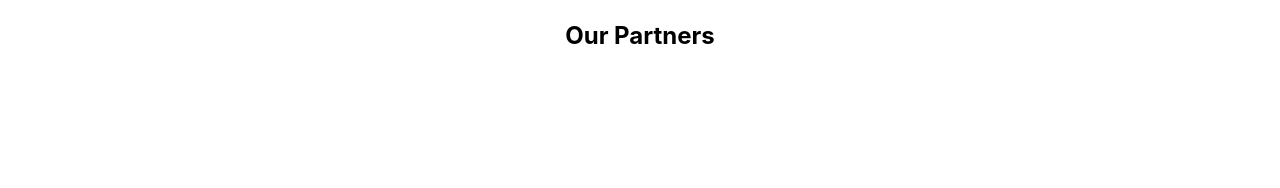
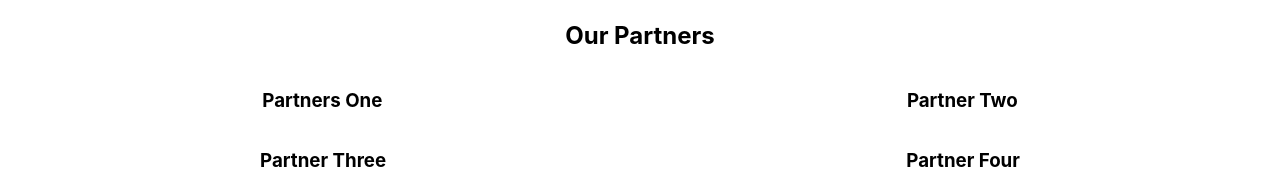
Before and after one commit to Red-Suppliers-LLC/red-suppliers-fe, a React (Create React App) app in the folder client/: page / in a window 1280 px wide. Shown: the part 1717-1905 px from the top of the page. Before the commit the page ends 1787 px from the top, so only its background shows below. Built offline with nearby package versions, Linux system fonts and the light colour scheme.

Commit message:
added divs for each partner with dummy

```diff
--- a/client/src/components/OurPartners.js
+++ b/client/src/components/OurPartners.js
@@ -5,7 +5,21 @@ const OurPartners = () => {
 
     return(
         <>
+        <div>
         <h2 className="center"> Our Partners </h2>
+        </div>
+        <div className="space-between"> </div>
+        <div>
+            {/* Once we have agreements with the manufactures we can switch the h3 tag to an img tag with the partners logo */}
+            <div className="set-one">
+            <div className="partner-one"> <h3> Partners One </h3> </div>
+            <div className="partner-two"> <h3> Partner Two </h3> </div>
+            </div>
+            <div className="set-two">
+            <div className="partner-three"> <h3> Partner Three </h3> </div>
+            <div className="partner-four"> <h3> Partner Four </h3> </div>
+            </div>
+        </div>
         </>
     )
 }
--- a/client/src/styling/ourpartners.css
+++ b/client/src/styling/ourpartners.css
@@ -2,3 +2,34 @@
     display: flex;
     justify-content: center;
   }
+
+  .space-between {
+      margin: 20px;
+  }
+
+  .partner-one {
+    display: flex;
+
+  }
+
+  .partner-two {
+
+  }
+
+  .partner-three {
+
+  }
+
+  .partner-four {
+
+  }
+
+  .set-one {
+    display: flex;
+    justify-content: space-around;
+  }
+
+  .set-two {
+    display: flex;
+    justify-content: space-around;
+  }
```
